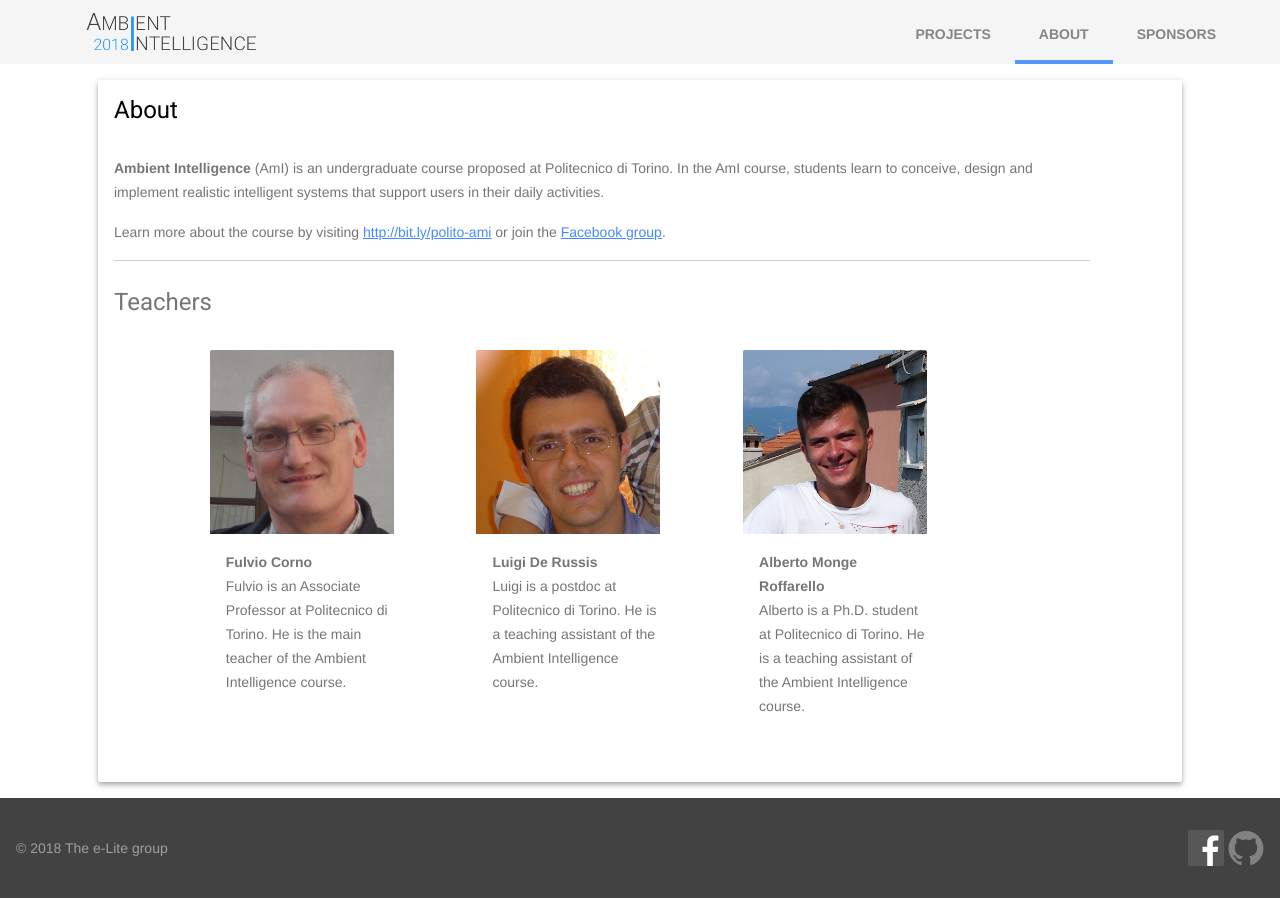
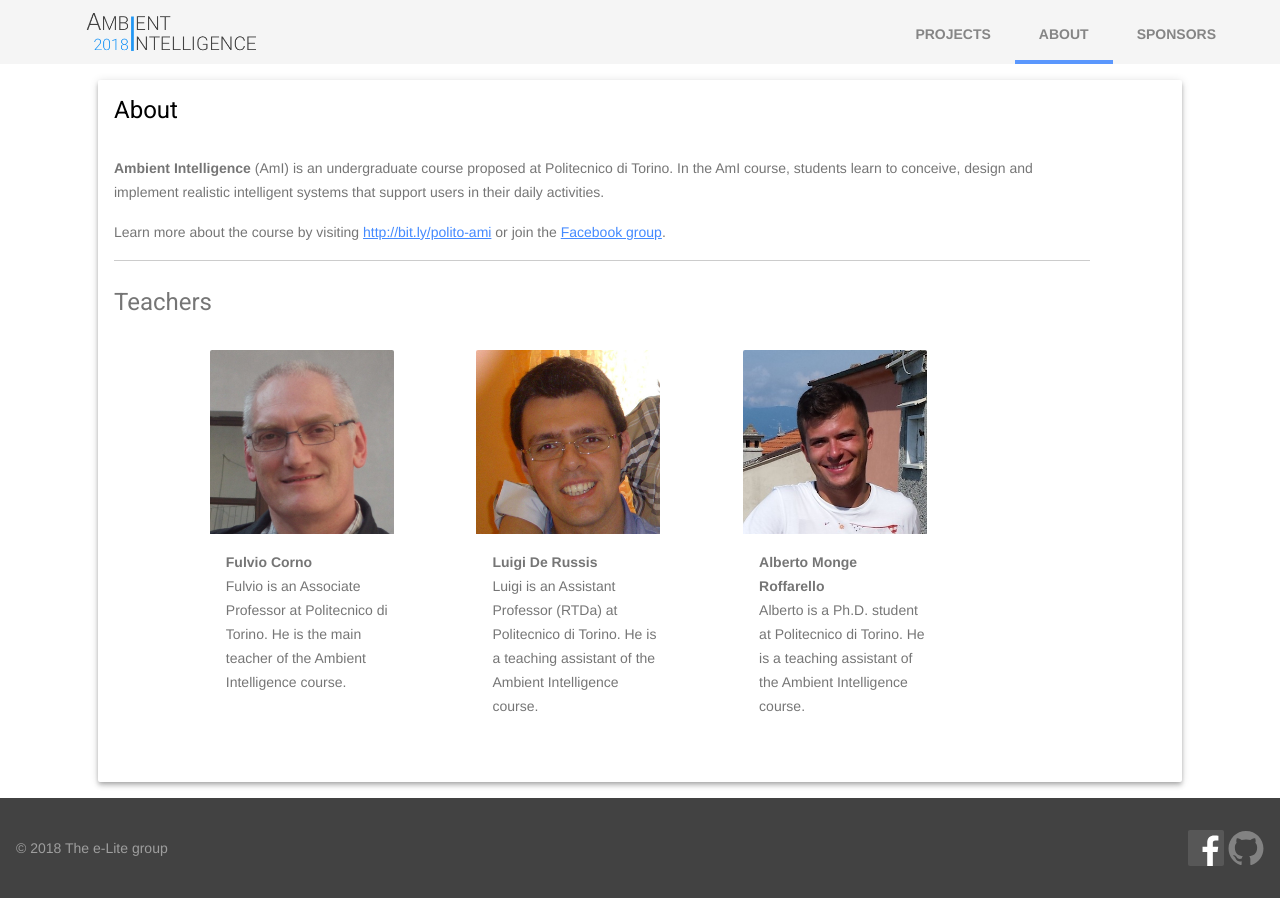
Before and after one commit to AmI-2018/AmI-2018.github.io, a Jekyll site: the page built from about.md, in a window 1280 px wide. Built offline with Jekyll 4.4.1, drawn with Linux system fonts in a browser that asks for light colours.

Commit message:
update bio

```diff
--- a/_data/staff.yml
+++ b/_data/staff.yml
@@ -4,7 +4,7 @@
 
 - name: Luigi De Russis
   image: /images/people/derussis.jpg
-  bio: Luigi is a postdoc at Politecnico di Torino. He is a teaching assistant of the Ambient Intelligence course.
+  bio: Luigi is an Assistant Professor (RTDa) at Politecnico di Torino. He is a teaching assistant of the Ambient Intelligence course.
 
 - name: Alberto Monge Roffarello
   image: /images/people/monge.jpg
```
